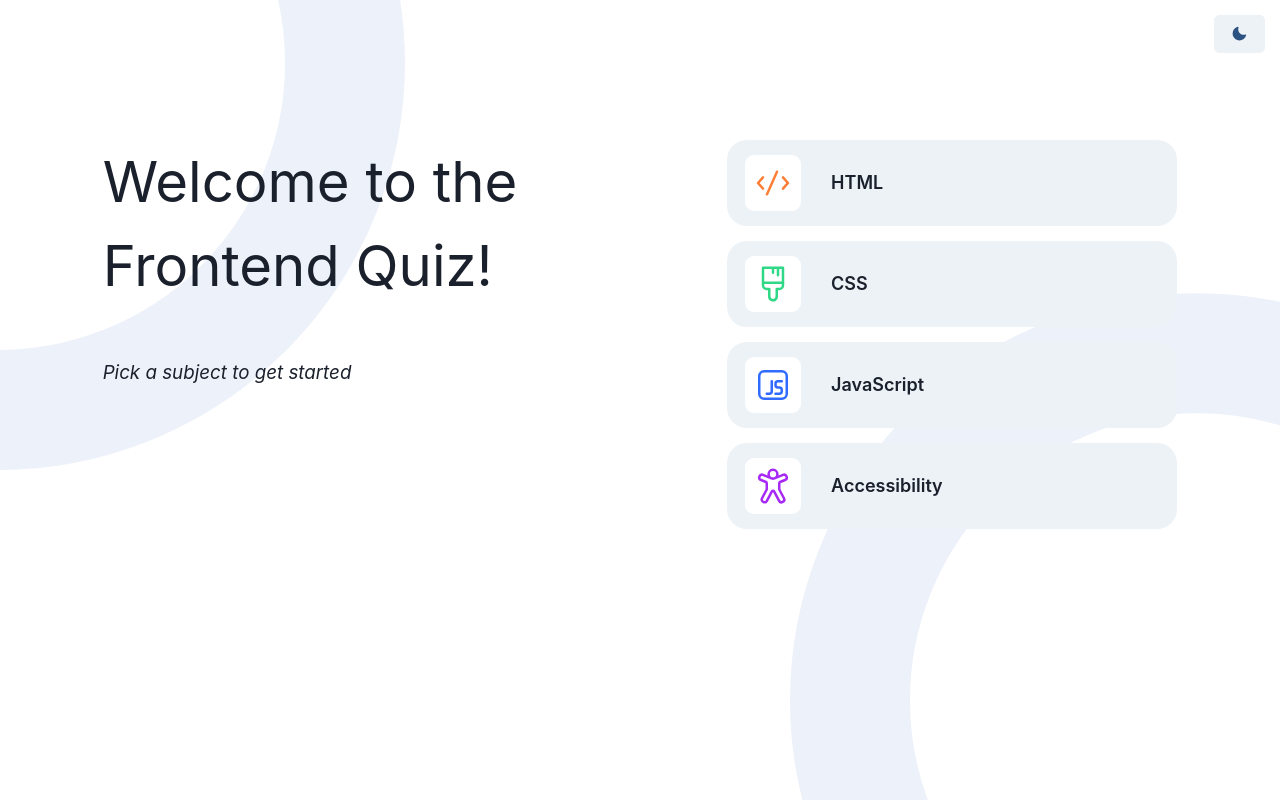
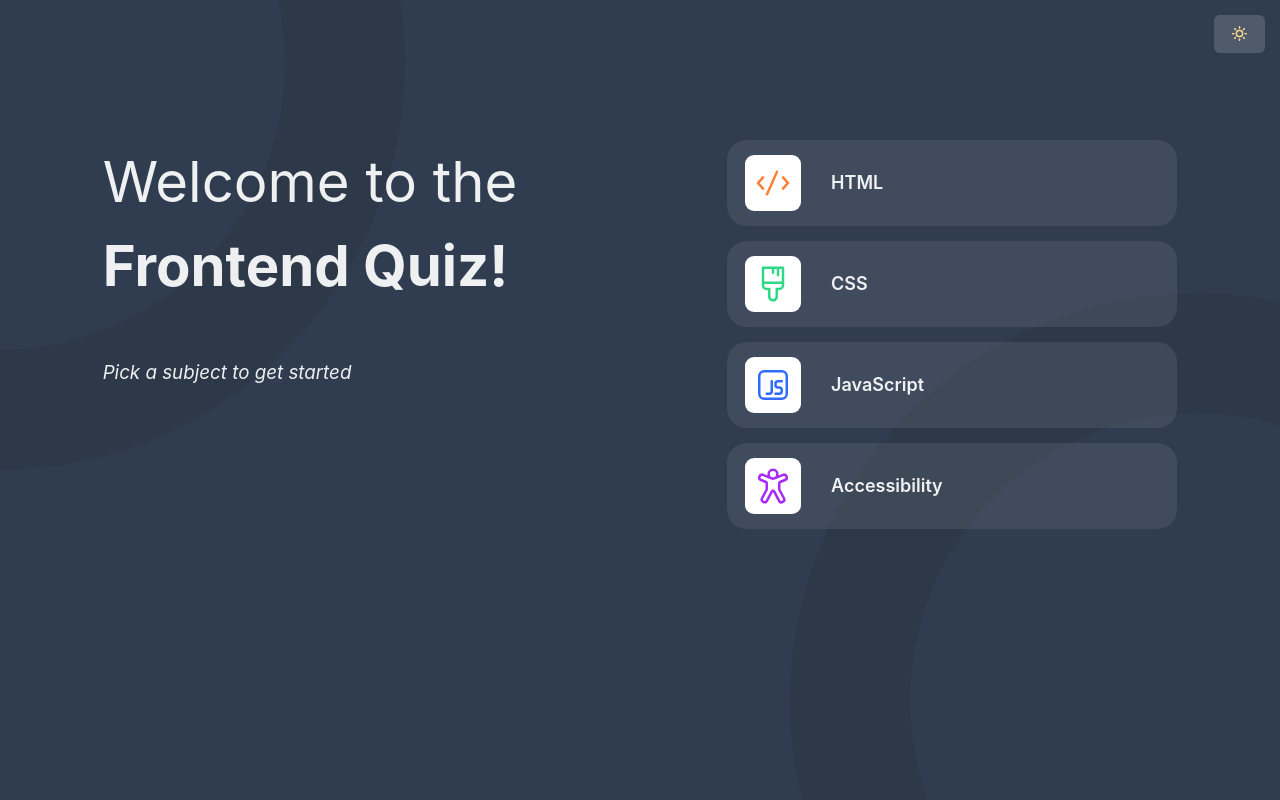
Before and after one commit to rojasmart/quizz-app, a React (Vite) app: page / in a window 1280 px wide. Built offline with nearby package versions, Linux system fonts and the light colour scheme.

Commit message:
add theme bg

```diff
--- a/src/index.css
+++ b/src/index.css
@@ -18,12 +18,22 @@
   --green: hsla(163, 100%, 41%, 1);
 }
 
-body {
+.chakra-ui-dark {
+  background-image: url("./assets/images/pattern-background-desktop-dark.svg") !important;
+  background-position: center !important;
+  background-repeat: no-repeat !important;
+  background-size: 100% 100% !important;
+  min-height: 100vh !important;
+  background-color: var(--dark-navy) !important;
+}
+
+.chakra-ui-light {
   background-image: url("./assets/images/pattern-background-desktop-light.svg") !important;
   background-position: center !important;
   background-repeat: no-repeat !important;
   background-size: 100% 100% !important;
   min-height: 100vh !important;
+  background-color: var(--light-gray) !important;
 }
 
 body > #root > div {
--- a/src/pages/StartPage.jsx
+++ b/src/pages/StartPage.jsx
@@ -49,7 +49,7 @@ export default function StartPage() {
       >
         <Container maxW="lg" h={"520px"}>
           <Text fontSize="6xl" mb={"50px"}>
-            Welcome to the Frontend Quiz!
+            Welcome to the <Text as="b">Frontend Quiz! </Text>
           </Text>
           <Text fontSize="xl" as="i">
             Pick a subject to get started
--- a/src/theme.js
+++ b/src/theme.js
@@ -2,8 +2,8 @@ import { extendTheme } from "@chakra-ui/react";
 
 const theme = {
   config: {
-    intialColorMode: "dark",
-    useSystemColorMode: false,
+    initialColorMode: "dark",
+    useSystemColorMode: true,
   },
   styles: {
     global: {
```
